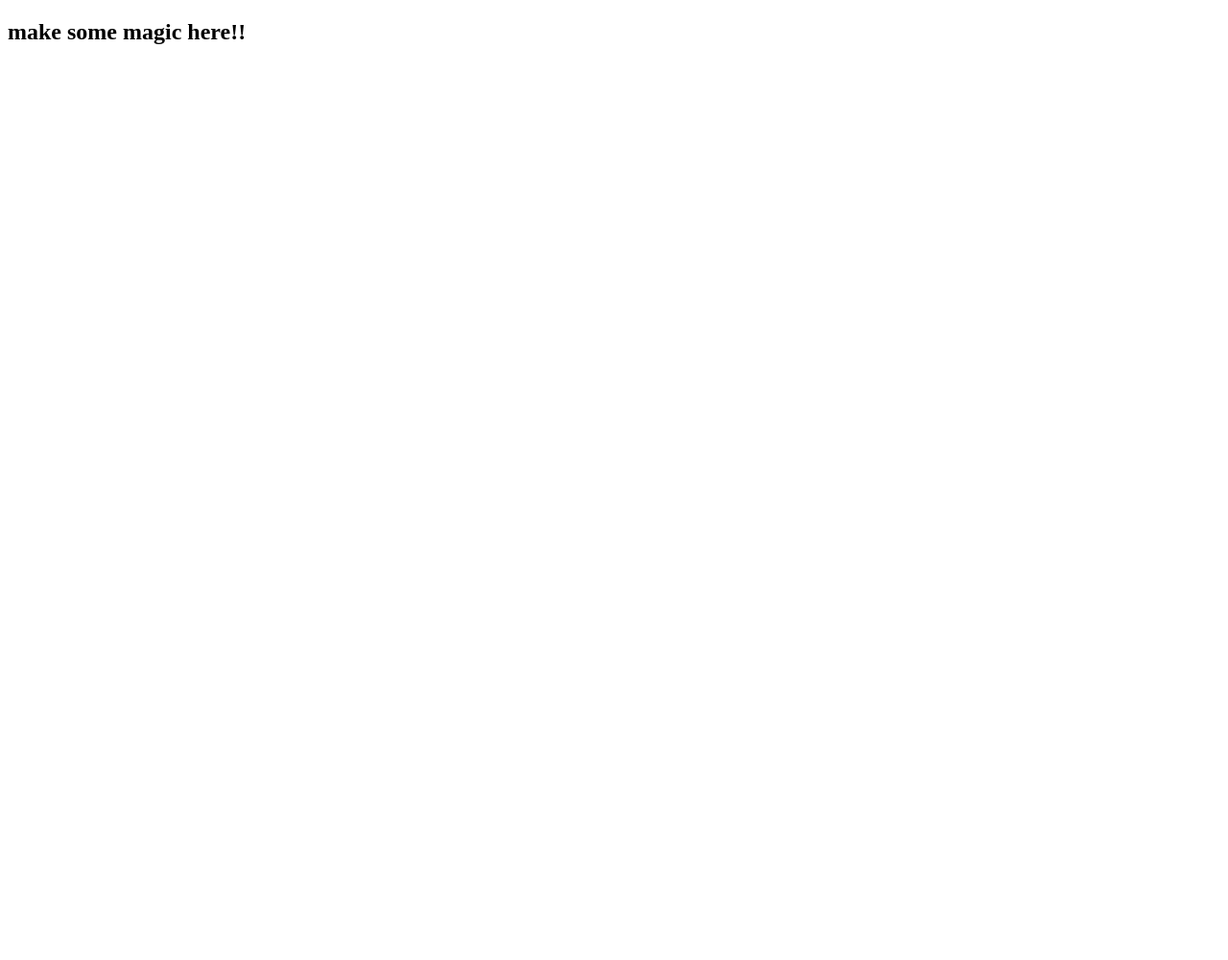
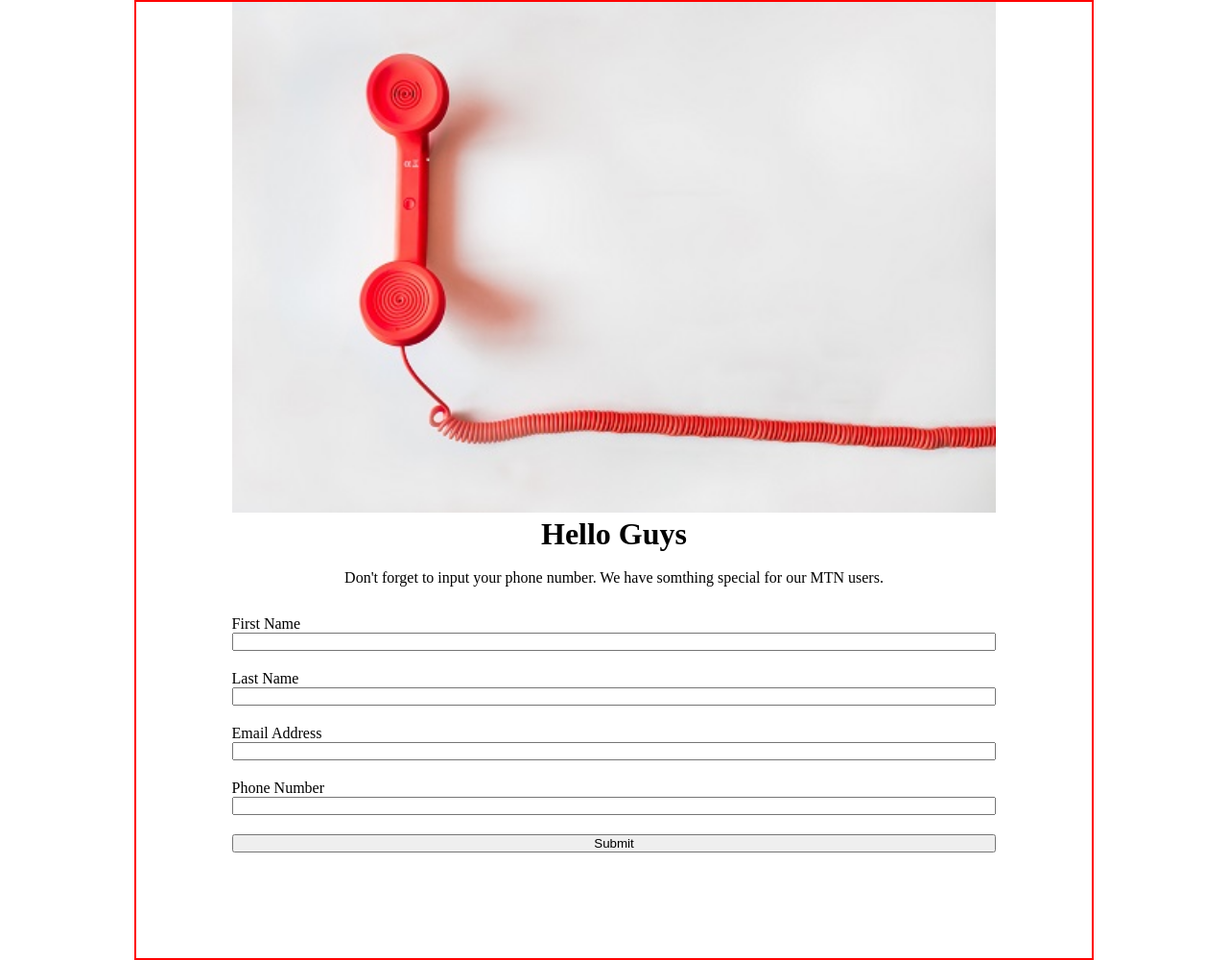
Before and after one commit to 64eyes/Circle-190-Phonie, a plain HTML site: page index.html in a window 1280 px wide. Shown: the whole page at 96% size. Before the commit the page ends 800 px from the top, so only its background shows below. Drawn offline with Linux system fonts and the light colour scheme.

Commit message:
Our first structure

```diff
--- a/index.html
+++ b/index.html
@@ -4,13 +4,49 @@
     <meta charset="UTF-8">
     <meta http-equiv="X-UA-Compatible" content="IE=edge">
     <meta name="viewport" content="width=device-width, initial-scale=1.0">
-    <title>Name of chosen challenge</title>
+    <title>Phonie</title>
 
     <link rel="stylesheet" href="style.css">
 </head>
 <body>
+  <main class="container">
+      <div class="topPage">
+        <img src="images/image1.jpg" alt="Image of a phone" />
+      </div>
+      <div class="somethingSpecial">
+        <h1>Hello Guys</h1>
+        <br />
+        <p>
+          Don't forget to input your phone number. We have somthing special for
+          our MTN users.
+        </p>
+      </div>
+      <div class="bottomPage">
+        <form action="" class="form">
+          <div class="formField">
+            <label for="firstName">First Name</label>
+            <input type="text" name="firstName" id="firstName" />
+          </div>
+          <div class="formField">
+            <label for="lastName">Last Name</label>
+            <input type="text" name="lastname" id="lastname" />
+          </div>
+          <div class="formField">
+            <label for="emailAddress"> Email Address</label>
+            <input type="email" name="emailAddress" id="emailAddress" />
+          </div>
+          <div class="formField">
+            <label for="phoneNumber">Phone Number</label>
+            <input type="number" name="phoneNumber" id="phoneNumber" />
+          </div>
+          <div class="formField">
+            <button>Submit</button>
+          </div>
+        </form>
+      </div>
+    </main>
 
-    <h2>make some magic here!!</h2>
+
 
     <!-- // ============= EEND DO NOT EDIT ============== // -->
     <script src="index.mjs" type="module"></script>
--- a/style.css
+++ b/style.css
@@ -0,0 +1,35 @@
+* {
+  margin: 0;
+  padding: 0;
+  box-sizing: border-box;
+}
+
+.container {
+  width: 1000px;
+  max-width: 100%;
+  height: 1000px;
+  min-height: 500px;
+  margin: 0 auto;
+  border: 2px solid red;
+}
+
+.topPage {
+  text-align: center;
+}
+img {
+  width: 80%;
+}
+
+.somethingSpecial {
+  text-align: center;
+}
+.form {
+  width: 80%;
+  margin: 30px auto;
+}
+.formField {
+  display: flex;
+  flex-direction: column;
+  width: 100%;
+  margin-top: 20px;
+}
```
Also changed, not shown: images/image1.jpg (added), 1 other file.
